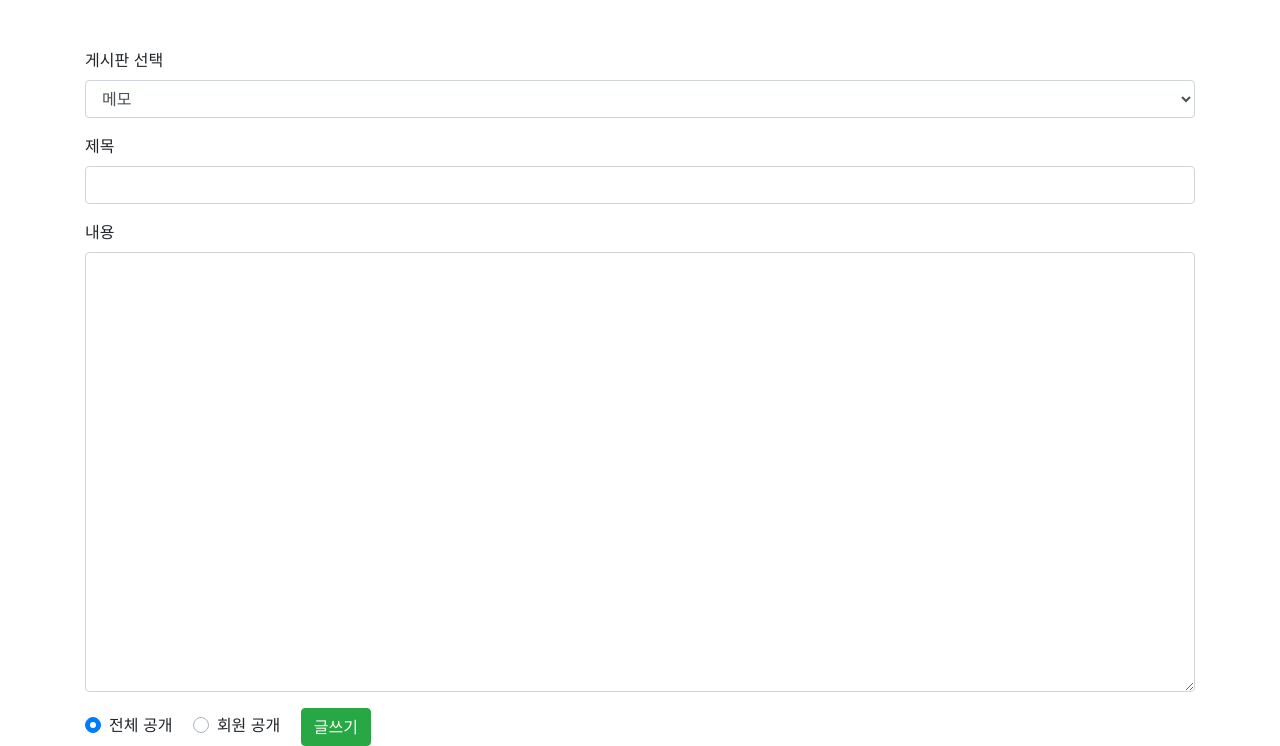
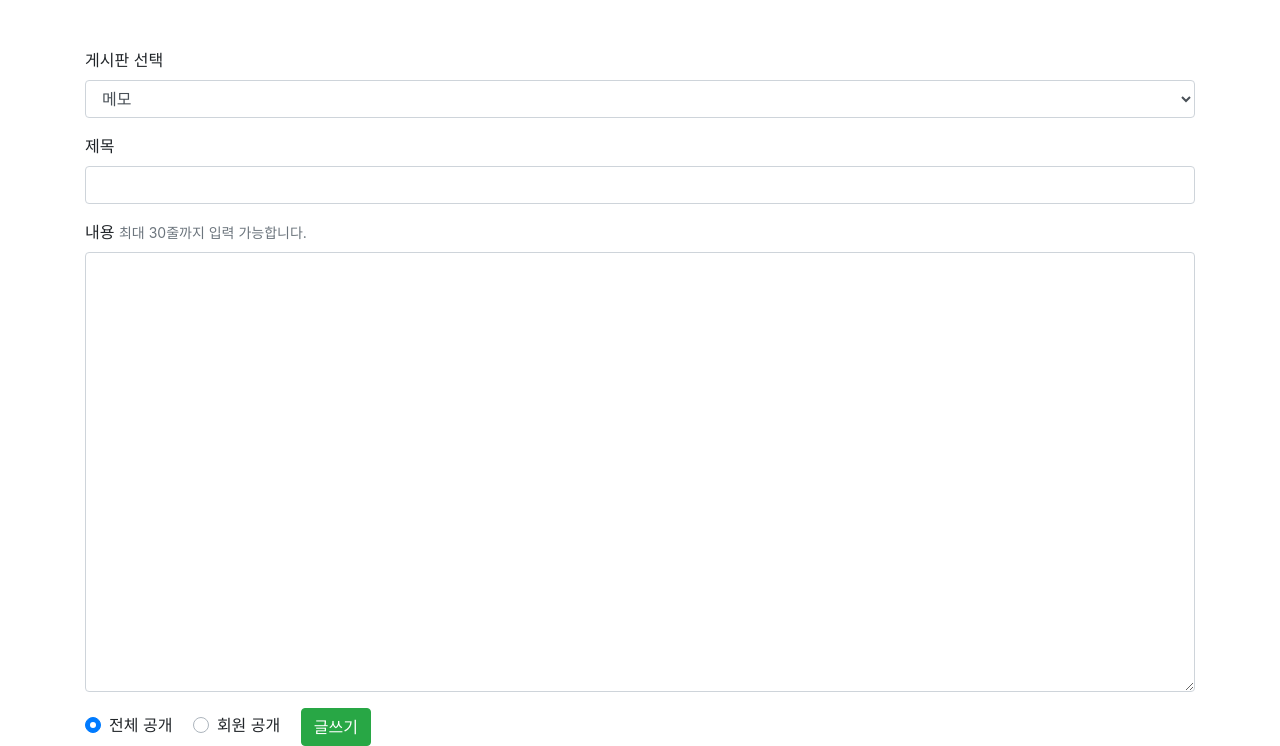
Before and after one commit to seulki9802/todoApp, a Node server app: template views/article/write.ejs in a window 1280 px wide. Shown: the part 80-826 px from the top of the page. Run offline with Node 20, Linux system fonts and the light colour scheme; the template is opened without the code that fills it, so the values that code supplies are empty; some libraries are stand-ins or nearby versions.

Commit message:
post line limit

```diff
--- a/views/article/write.ejs
+++ b/views/article/write.ejs
@@ -33,6 +33,7 @@
                 </div>
                 <div class="form-group">
                     <label>내용</label>
+                    <small class="text-secondary">최대 30줄까지 입력 가능합니다.</small>
                     <textarea type="text" class="form-control" name="content"></textarea>
                 </div>
 
```
